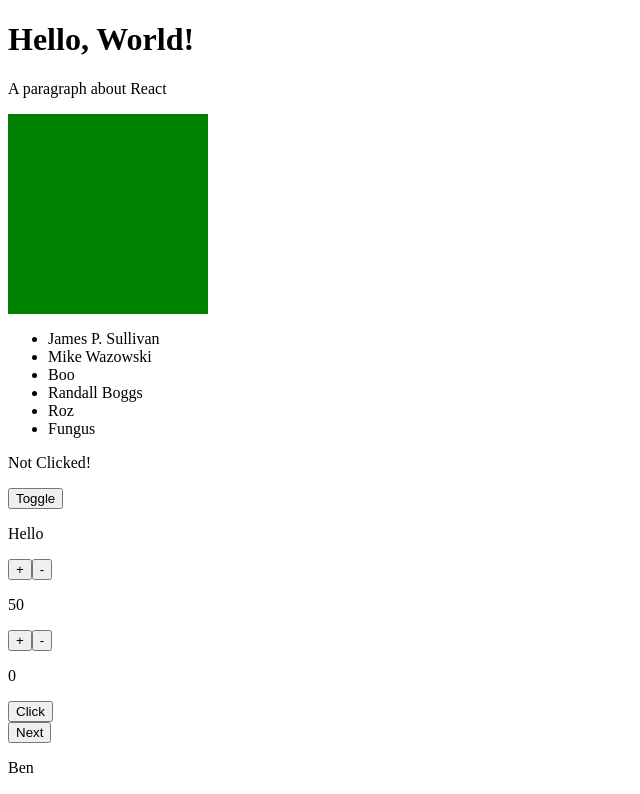
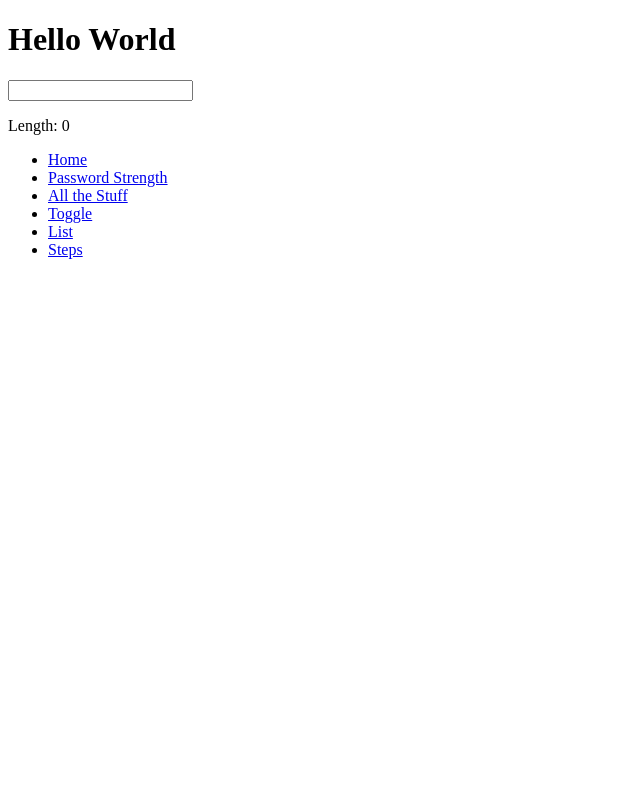
Before and after one commit to bpdm88/week-09, a React (Create React App) app: page / in a window 1280 px wide. Shown: the top 794 px of the page, without its empty margins (0-640 px from the left). Built offline with nearby package versions, Linux system fonts and the light colour scheme.

Commit message:
Completed React Router - Day 4

```diff
--- a/package.json
+++ b/package.json
@@ -8,6 +8,7 @@
     "@testing-library/user-event": "^12.2.2",
     "react": "^17.0.1",
     "react-dom": "^17.0.1",
+    "react-router-dom": "^5.2.0",
     "react-scripts": "4.0.1",
     "web-vitals": "^0.2.4"
   },
--- a/src/App.js
+++ b/src/App.js
@@ -1,12 +1,47 @@
-import Stuff from './components/Stuff';
+import { BrowserRouter as Router, Route, Switch } from "react-router-dom";
 
+import Stuff from "./components/Stuff";
+import PasswordStrength from "./components/forms/PasswordStrength";
+import List from "./components/forms/List";
+import ToggleText from "./components/ToggleText";
+import Header from "./components/Header";
+import Footer from "./components/Footer";
+import FourOhFour from "./components/FourOhFour";
+import Length from "./components/forms/Length";
+import Square from "./components/Square";
+import StepCounter from "./components/StepCounter";
 
-function App() {
-  return (
-    <div>
-      <Stuff/>
-    </div>
-  );
-}
+const App = () => (
+    <Router>
+        <Header>Hello World</Header>
+        <Switch>
+            <Route exact path="/">
+                <Length />
+            </Route>
+            <Route exact path="/passwordstrength">
+                <PasswordStrength />
+            </Route>
+            <Route exact path="/stuff">
+                <Stuff />
+            </Route>
+            <Route exact path="/toggle">
+                <ToggleText initial="Hello" alternative="world" />
+            </Route>
+            <Route exact path="/list">
+                <List />
+            </Route>
+            <Route
+                path="/square/:colour"
+                render={({ match }) => <Square colour={match.params.colour} />}
+            />
+			<Route
+				path="/stepcount/:max/:steps"
+				render={({ match }) => <StepCounter max={+match.params.max} steps={+match.params.steps} />}
+			/>
+            <FourOhFour />
+        </Switch>
+        <Footer />
+    </Router>
+);
 
 export default App;
--- /dev/null
+++ b/src/components/Footer.js
@@ -0,0 +1,23 @@
+import React from "react";
+import { Link } from "react-router-dom";
+
+class Footer extends React.Component {
+
+    render() {
+
+        return (
+            <footer>
+                <ul>
+                    <li><Link to ="/">Home</Link></li>
+                    <li><Link to ="/passwordstrength">Password Strength</Link></li>
+                    <li><Link to = "/stuff">All the Stuff</Link></li>
+                    <li><Link to = "/toggle">Toggle</Link></li>
+                    <li><Link to ="/list">List</Link></li>
+                    <li><Link to ="/stepcount/:max/:steps">Steps</Link></li>
+                </ul>
+            </footer>
+        );
+    }
+}
+
+export default Footer;
--- /dev/null
+++ b/src/components/FourOhFour.js
@@ -0,0 +1,3 @@
+const FourOhFour = () => <p>Page not found</p>;
+
+export default FourOhFour;
--- a/src/components/Stuff.js
+++ b/src/components/Stuff.js
@@ -1,9 +1,7 @@
-import Header from './Header';
 import Paragraph from './Paragraph';
 import Square from './Square';
 import People from './People';
 import Clicked from './Clicked';
-import ToggleText from './ToggleText';
 import Counter from './Counter';
 import StepCounter from './StepCounter';
 import CatchMeIfYouCan from './CatchMeIfYouCan';
@@ -11,18 +9,15 @@ import RollCall from './RollCall';
 import GodCounter from './GodCounter';
 import TwoCounters from './TwoCounters';
 import Length from './forms/Length';
-import PasswordStrength from './forms/PasswordStrength';
 import TempConverter from './forms/TempConverter';
 import List from './forms/List';
 
 const Stuff = ({ showSquare }) => (
 <>
-    <Header>Hello, World!</Header>
     <Paragraph>A paragraph about React</Paragraph>
     {showSquare ? (<Square colour = 'pink'/>) : null}
     <People names = {["James P. Sullivan", "Mike Wazowski", "Boo", "Randall Boggs", "Roz", "Fungus"]}/>
     <Clicked/>
-    <ToggleText initial = "Hello" alternative = "world"/>
     <Counter initial = {50} max = {100}/>
     <StepCounter max = {100} steps = {5}/>
     <CatchMeIfYouCan jump = {100}/>
@@ -30,7 +25,6 @@ const Stuff = ({ showSquare }) => (
     <GodCounter/>
     <TwoCounters/>
     <Length/>
-    <PasswordStrength/>
     <TempConverter/>
     <List/>
 </>
--- a/src/components/forms/TempConverter.js
+++ b/src/components/forms/TempConverter.js
@@ -42,7 +42,7 @@ class TempConverter extends React.Component {
         return(
             <section>
                 <form>
-                    <label for="celcius">Celcius </label>
+                    <label for="celcius">Celcius</label>
                     <input onChange={this.handleChangeC} value={ celcius } id="celcius" type="number"/>
                     <label for="farenheit">Farenheit</label>
                     <input onChange={this.handleChangeF} value={ farenheit } id="farenheit" type="number"/>
```
Also changed, not shown: 2 other files (tests, documents, lock files or other folders).
